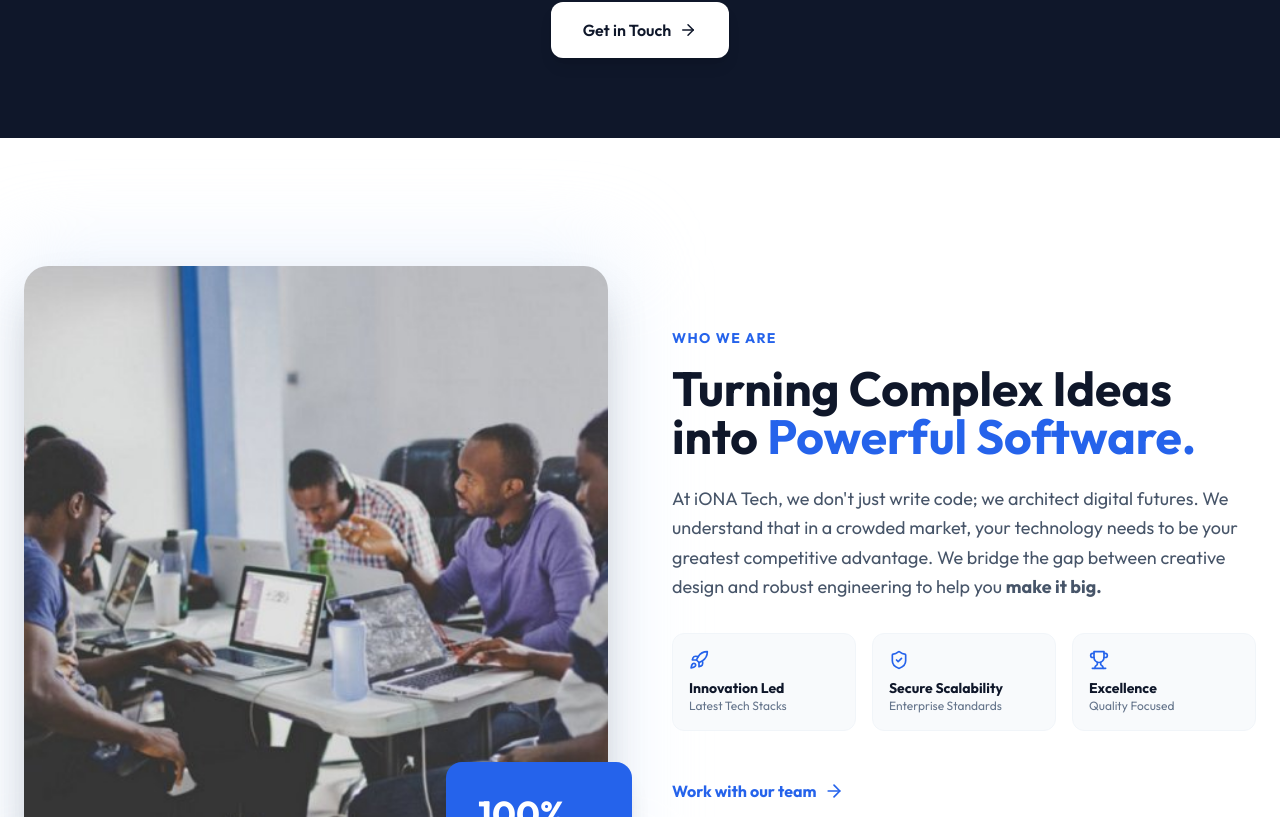
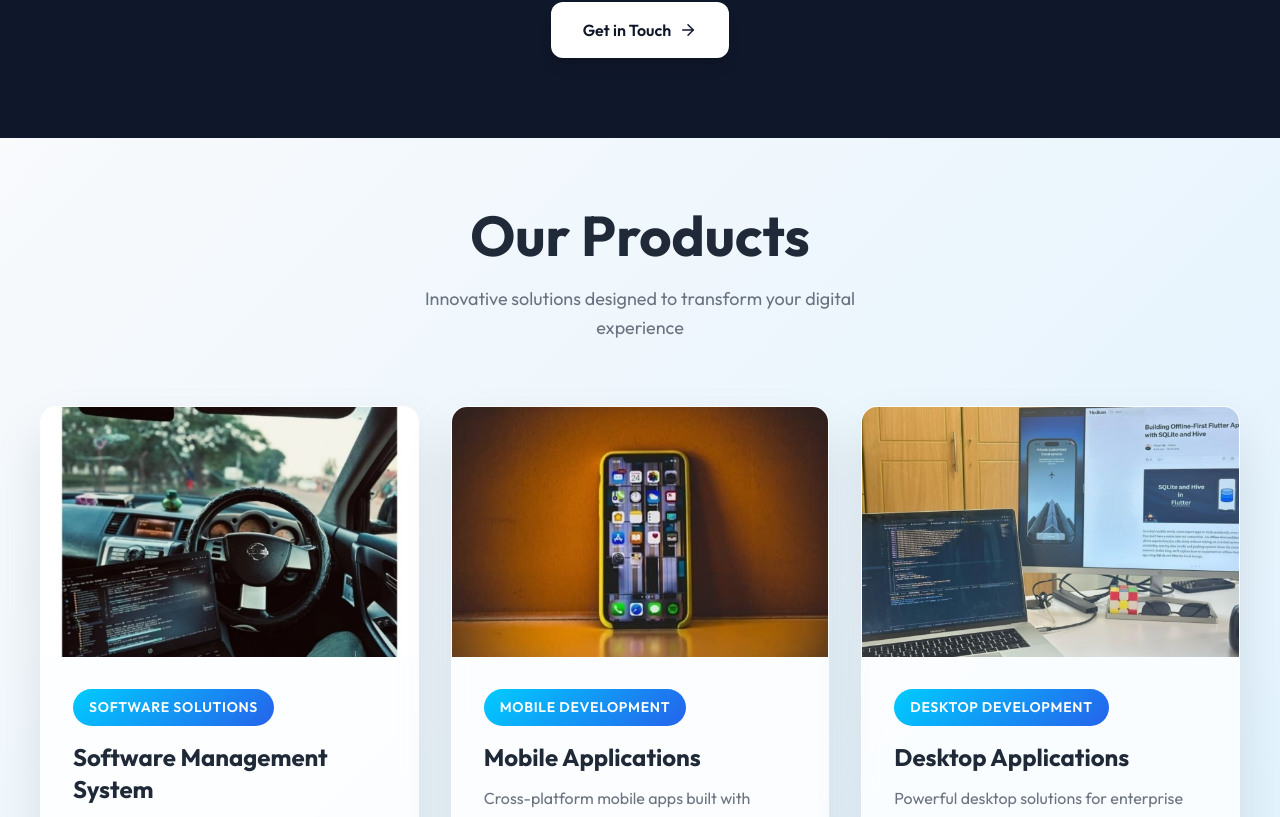
Before and after one commit to ionatech2025/ionatech, a React (Vite) app: page / in a window 1280 px wide. Shown: the part 4143-4960 px from the top of the page. Built offline with nearby package versions, Linux system fonts and the light colour scheme.

Commit message:
remove redundant About section and merge with Mission component
Co-authored-by: iONATech <241550895+ionatech2025@users.noreply.github.com>

```diff
--- a/src/App.jsx
+++ b/src/App.jsx
@@ -2,7 +2,6 @@ import React from 'react'
 import Navbar from './Components/Navbar/Navbar'
 import Tech from './Components/Tech/Tech'
 import Mission from './Components/Mission/Mission'
-import About from './Components/About/About'
 import Products from './Components/Products/Products'
 import Testimonials from './Components/Testimonials/Testimonials'
 import Contacts from './Components/Contacts/Contacts'
@@ -32,11 +31,6 @@ const App = () => {
 
 
 
-      {/* About Section */}
-      <section id="about">
-        <About />
-      </section>
-
       {/* Products Section */}
       <section id="MyProducts">
         <Products />
```
